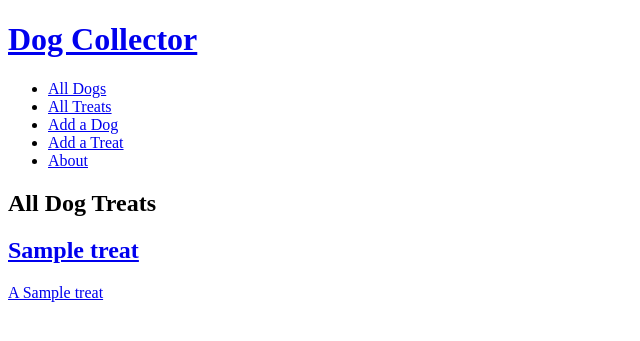
After one commit to trentonwahr/dog-collector, a Django app: page /treats/ in a window 1280 px wide. The commit adds this page. Shown: the top 341 px of the page, without its empty margins (0-640 px from the left). Run offline with Django 4.2, Linux system fonts and the light colour scheme; tables that the repository leaves empty hold one stand-in row (values such as "Sample post").

Commit message:
finish part 6

```diff
--- a/main_app/admin.py
+++ b/main_app/admin.py
@@ -1,6 +1,7 @@
 from django.contrib import admin
-from .models import Dog, Nap
+from .models import Dog, Nap, Treat
 
 # Register your models here.
 admin.site.register(Dog)
 admin.site.register(Nap)
+admin.site.register(Treat)
--- a/main_app/models.py
+++ b/main_app/models.py
@@ -9,17 +9,31 @@ TIMES = (
   ('N', 'Night')
 )
 
+class Treat(models.Model):
+  name = models.CharField(max_length=50)
+  size = models.CharField(max_length=20)
+
+  def __str__(self):
+    return self.name
+
+  def get_absolute_url(self):
+    return reverse("treat-detail", kwargs={"pk": self.id})
+
 class Dog(models.Model):
   name = models.CharField(max_length=100)
   breed = models.CharField(max_length=100)
   description = models.TextField(max_length=250)
   age = models.IntegerField()
+  treats = models.ManyToManyField(Treat)
 
   def __str__(self):
     return self.name
 
   def get_absolute_url(self):
     return reverse("dog-detail", kwargs={"dog_id": self.id})
+
+  def napped_for_today(self):
+    return self.nap_set.filter(date=date.today()).count() >= len(TIMES)
 
 class Nap(models.Model):
   date = models.DateField('Nap date')
--- a/main_app/templates/base.html
+++ b/main_app/templates/base.html
@@ -26,7 +26,9 @@
     <nav>
       <ul>
         <li><a href="{% url 'dog-index' %}">All Dogs</a></li>
+        <li><a href="{% url 'treat-index' %}">All Treats</a></li>
         <li><a href="{% url 'dog-create' %}">Add a Dog</a></li>
+        <li><a href="{% url 'treat-create' %}">Add a Treat</a></li>
         <li><a href="{% url 'about' %}">About</a></li>
       </ul>
     </nav>
--- /dev/null
+++ b/main_app/templates/main_app/treat_list.html
@@ -0,0 +1,28 @@
+{% extends 'base.html' %}
+{% load static %}
+
+{% block head %}
+
+{% endblock %}
+
+{% block content %}
+
+<section class="page-header">
+  <h1>All Dog Treats</h1>
+</section>
+
+<section class="card-container">
+  {% for treat in treat_list %}
+  <div class="card">
+    <div class="card-bg"></div>
+    <a href="{% url 'treat-detail' treat.id %}">
+      <div class="card-content">
+        <h2>{{ treat.name }}</h2>
+        <p>A {{ treat.size }} treat</p>
+      </div>
+    </a>
+  </div>
+  {% endfor %}
+</section>
+
+{% endblock %}
--- a/main_app/urls.py
+++ b/main_app/urls.py
@@ -10,4 +10,10 @@ urlpatterns = [
   path('dogs/<int:pk>/update/', views.DogUpdate.as_view(), name='dog-update'),
   path('dogs/<int:pk>/delete/', views.DogDelete.as_view(), name='dog-delete'),
   path('dogs/<int:dog_id>/add-nap/', views.add_nap, name='add-nap'),
+  path('dogs/<int:dog_id>/assoc-treat/<int:treat_id>/', views.assoc_treat, name='assoc-treat'),
+  path('treats/create/', views.TreatCreate.as_view(), name='treat-create'),
+  path('treats/<int:pk>/', views.TreatDetail.as_view(), name='treat-detail'),
+  path('treats/', views.TreatList.as_view(), name='treat-index'),
+  path('treats/<int:pk>/update/', views.TreatUpdate.as_view(), name='treat-update'),
+  path('treats/<int:pk>/delete/', views.TreatDelete.as_view(), name='treat-delete'),
 ]
--- a/main_app/views.py
+++ b/main_app/views.py
@@ -6,7 +6,7 @@ from django.contrib.auth import login
 from django.contrib.auth.forms import UserCreationForm
 from django.contrib.auth.decorators import login_required
 from django.contrib.auth.mixins import LoginRequiredMixin
-from .models import Dog
+from .models import Dog, Treat
 from .forms import NapForm
 
 def home(request):
@@ -21,8 +21,9 @@ def dog_index(request):
 
 def dog_detail(request, dog_id):
   dog = Dog.objects.get(id=dog_id)
+  treats_dog_doesnt_have = Treat.objects.exclude(id__in = dog.treats.all().values_list('id'))
   nap_form = NapForm()
-  return render(request, 'dogs/detail.html', { 'dog': dog, 'nap_form': nap_form })
+  return render(request, 'dogs/detail.html', { 'dog': dog, 'nap_form': nap_form, 'treats': treats_dog_doesnt_have })
 
 class DogCreate(CreateView):
   model = Dog
@@ -43,3 +44,25 @@ def add_nap(request, dog_id):
     new_nap.dog_id = dog_id
     new_nap.save()
   return redirect('dog-detail', dog_id=dog_id)
+
+class TreatCreate(CreateView):
+  model = Treat
+  fields = '__all__'
+
+class TreatList(ListView):
+  model = Treat
+
+class TreatDetail(DetailView):
+  model = Treat
+
+class TreatUpdate(UpdateView):
+  model = Treat
+  fields = ['name', 'size']
+
+class TreatDelete(DeleteView):
+  model = Treat
+  success_url = '/treat/'
+
+def assoc_treat(request, dog_id, treat_id):
+  Dog.objects.get(id=dog_id).treats.add(treat_id)
+  return redirect('dog-detail', dog_id=dog_id)
```
Also changed, not shown: main_app/templates/dogs/detail.html (+46 -0 lines), main_app/templates/main_app/treat_confirm_delete.html (added, +19 -0 lines), main_app/templates/main_app/treat_detail.html (added, +20 -0 lines), main_app/templates/main_app/treat_form.html (added, +24 -0 lines), main_app/migrations/0003_treat.py (added), main_app/migrations/0004_dog_treats.py (added).
